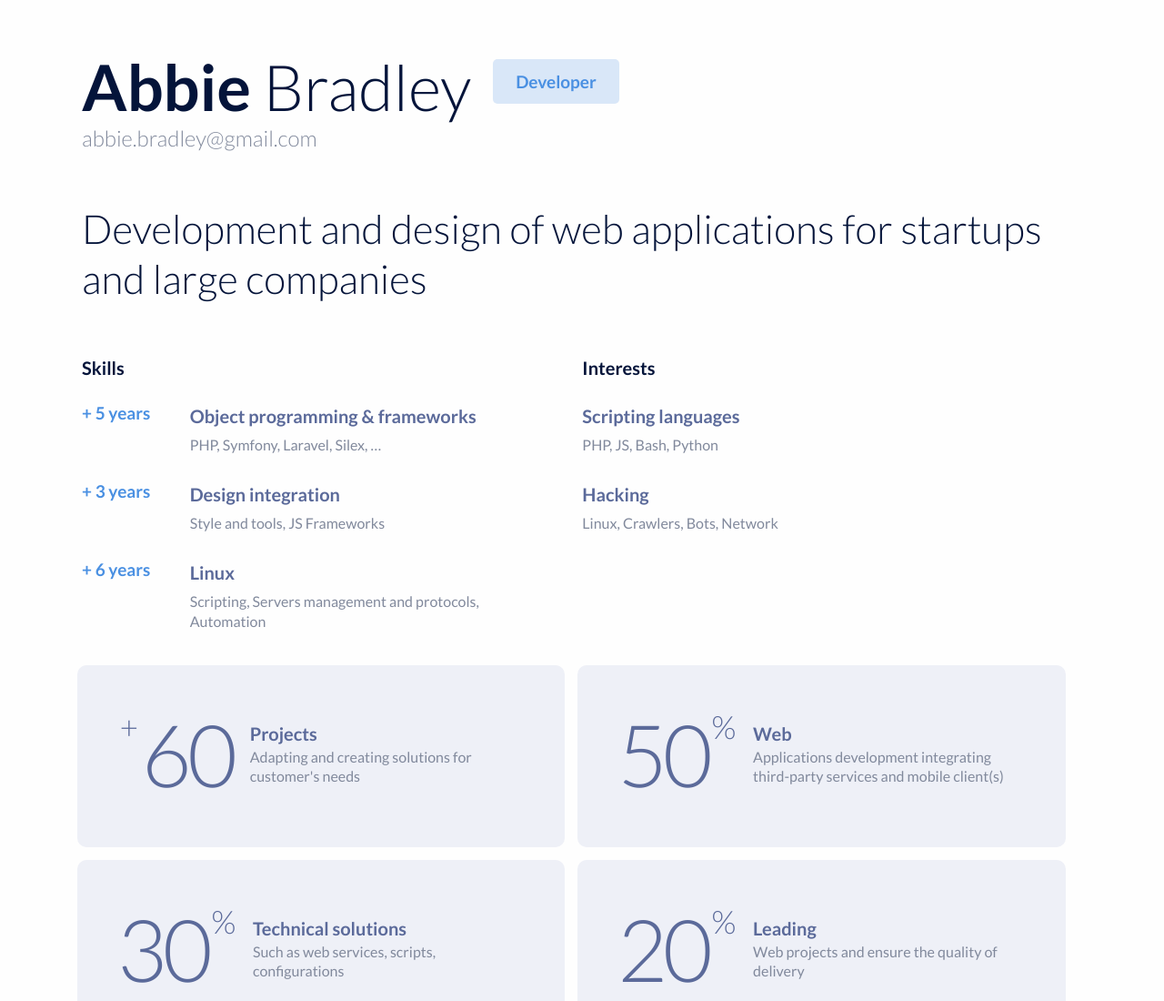
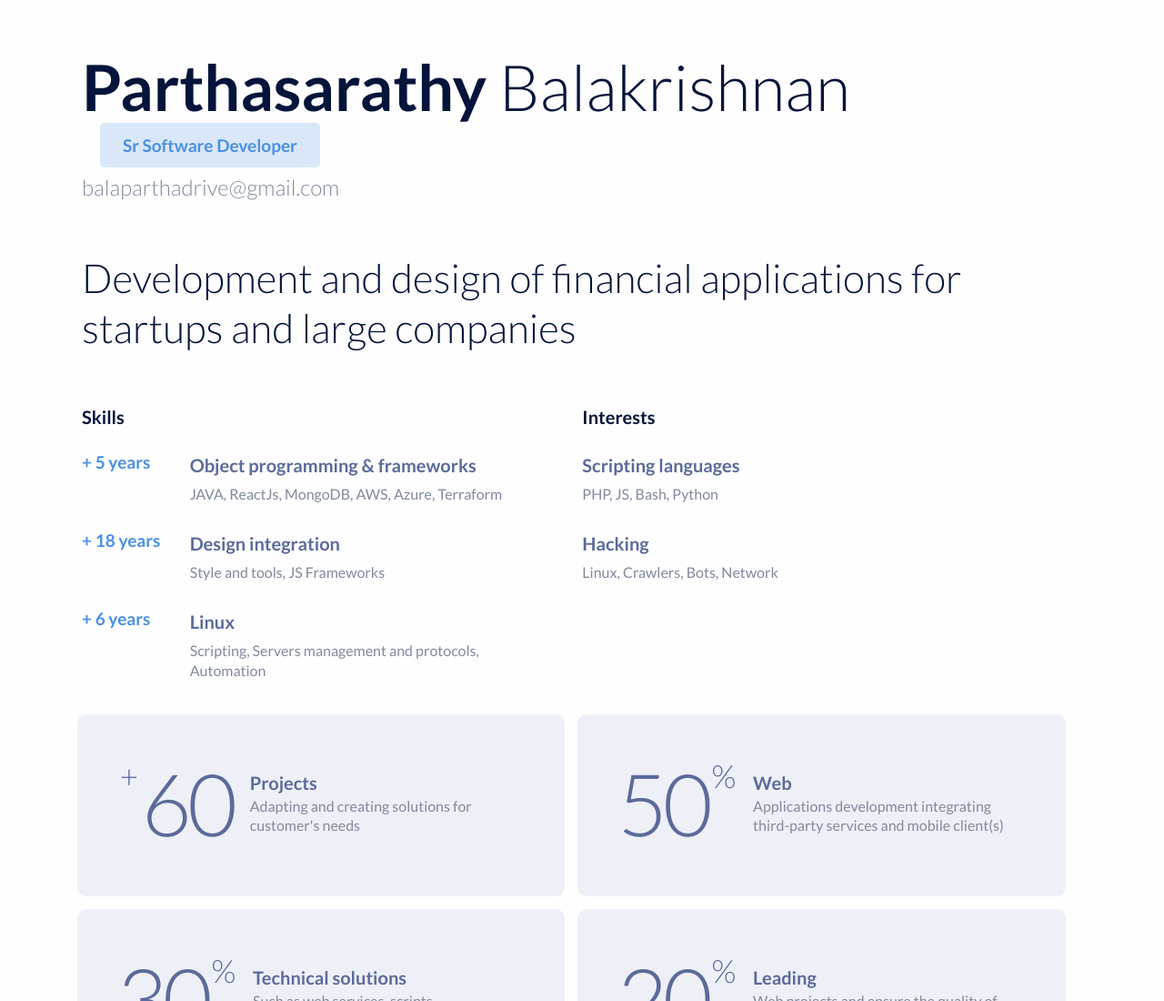
Before and after one commit to balaparthacloud/balaparthacloud.github.io, a plain HTML site: page index.html in a window 1280 px wide. Shown: the top 1100 px of the page at 91% size. Drawn offline with Linux system fonts and the light colour scheme.

Commit message:
Change on name

```diff
--- a/index.html
+++ b/index.html
@@ -9,31 +9,27 @@
 
 	<div class="container">
 		<div class="hero">
-			<h1 class="name"><strong>Abbie</strong> Bradley</h1>
-			<span class="job-title">Developer</span>
-			<span class="email">abbie.bradley@gmail.com</span>
-
-			<h2 class="lead">Development and design of web applications
-for startups and large companies</h2>
+			<h1 class="name"><strong>Parthasarathy</strong> Balakrishnan</h1>
+			<span class="job-title">Sr Software Developer</span>
+			<span class="email">balaparthadrive@gmail.com</span>
+			<h2 class="lead">Development and design of financial applications for startups and large companies</h2>
 		</div>
 	</div>
 
 <!-- Skills and intrest section -->
 	<div class="container">
-
 		<div class="sections">
 			<h2 class="section-title">Skills</h2>
-
 			<div class="list-card">
 				<span class="exp">+ 5 years</span>
 				<div>
 					<h3>Object programming & frameworks</h3>
-					<span>PHP, Symfony, Laravel, Silex, …</span>
+					<span>JAVA, ReactJs, MongoDB, AWS, Azure, Terraform</span>
 				</div>
 			</div>
 
 			<div class="list-card">
-				<span class="exp">+ 3 years</span>
+				<span class="exp">+ 18 years</span>
 				<div>
 					<h3>Design integration</h3>
 					<span>Style and tools, JS Frameworks</span>
```
